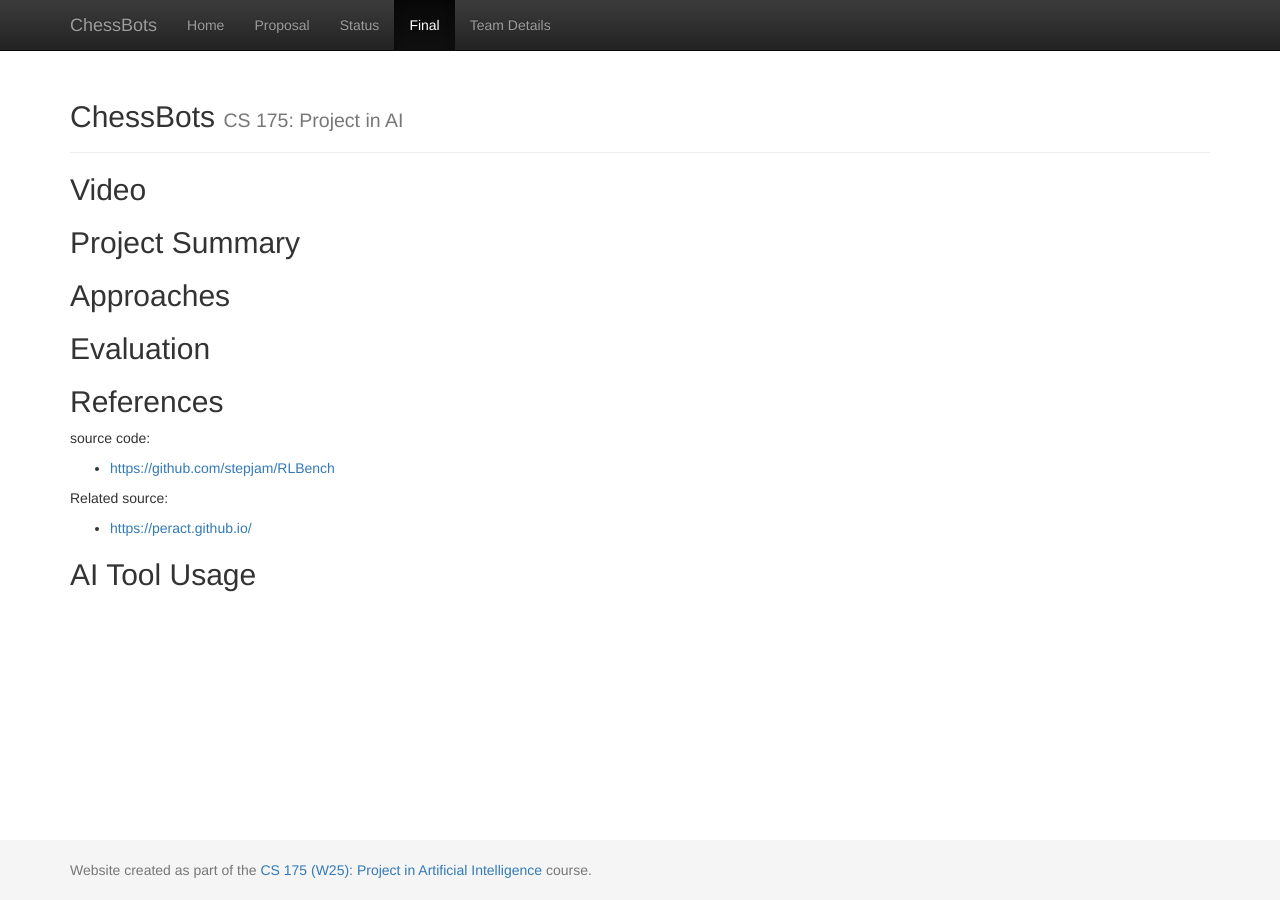
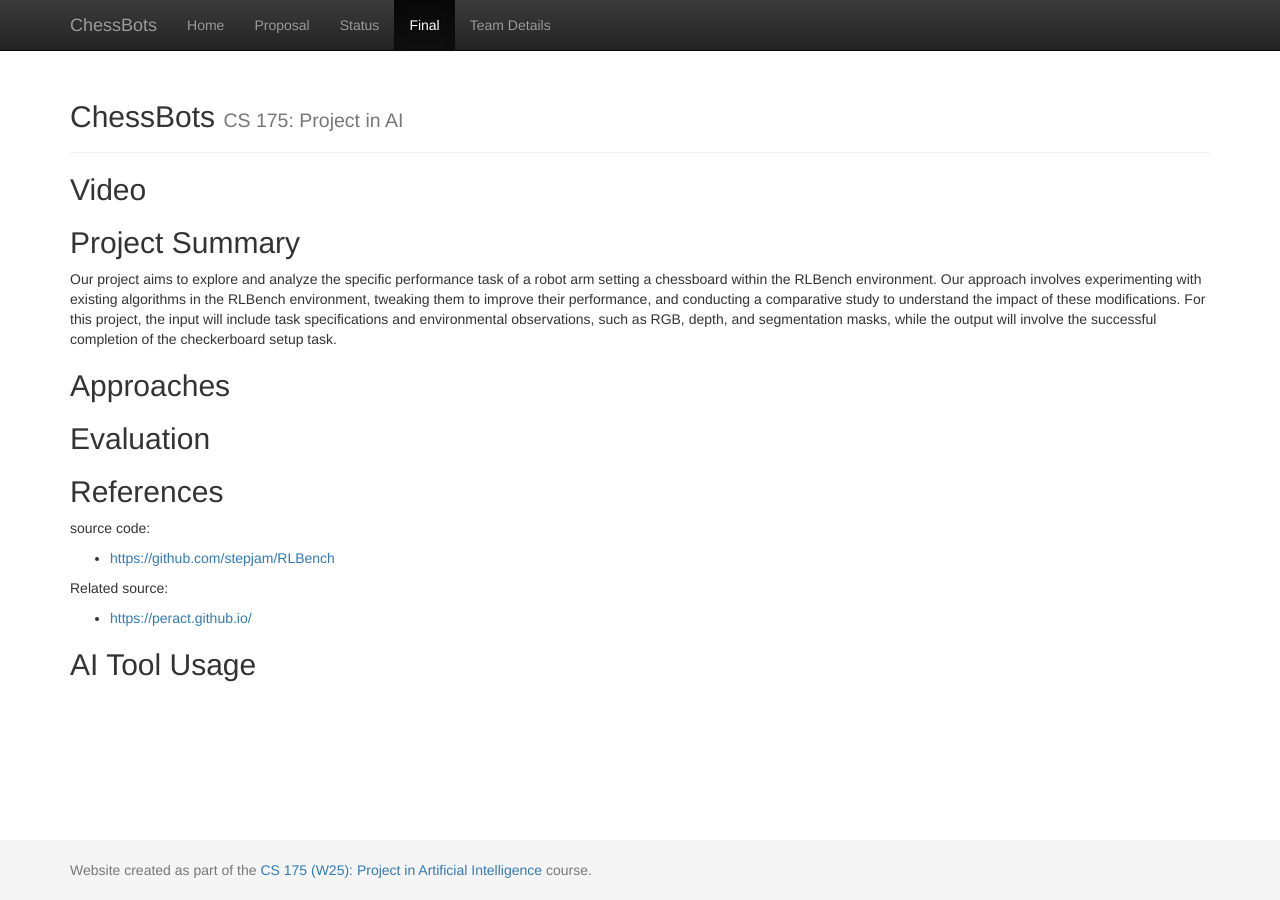
Before and after one commit to Xiaoli-Catherine/ChessBots, a Jekyll site: the page built from docs/final.md, in a window 1280 px wide. Built offline with Jekyll 4.4.1, drawn with Linux system fonts in a browser that asks for light colours.

Commit message:
Update final.md

```diff
--- a/docs/final.md
+++ b/docs/final.md
@@ -5,6 +5,7 @@ title: Final Report
 ## Video
 
 ## Project Summary
+Our project aims to explore and analyze the specific performance task of a robot arm setting a chessboard within the RLBench environment. Our approach involves experimenting with existing algorithms in the RLBench environment, tweaking them to improve their performance, and conducting a comparative study to understand the impact of these modifications. For this project, the input will include task specifications and environmental observations, such as RGB, depth, and segmentation masks, while the output will involve the successful completion of the checkerboard setup task.
 
 
 ## Approaches
```
